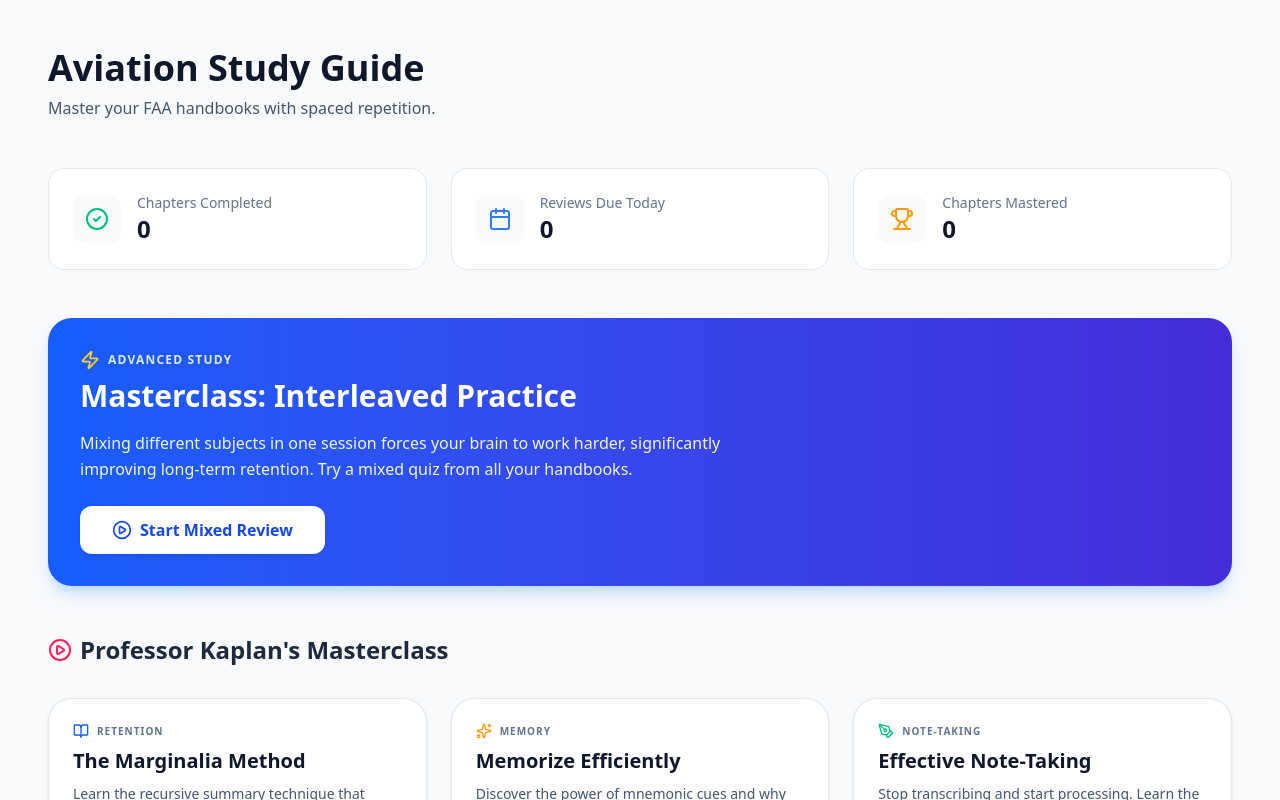
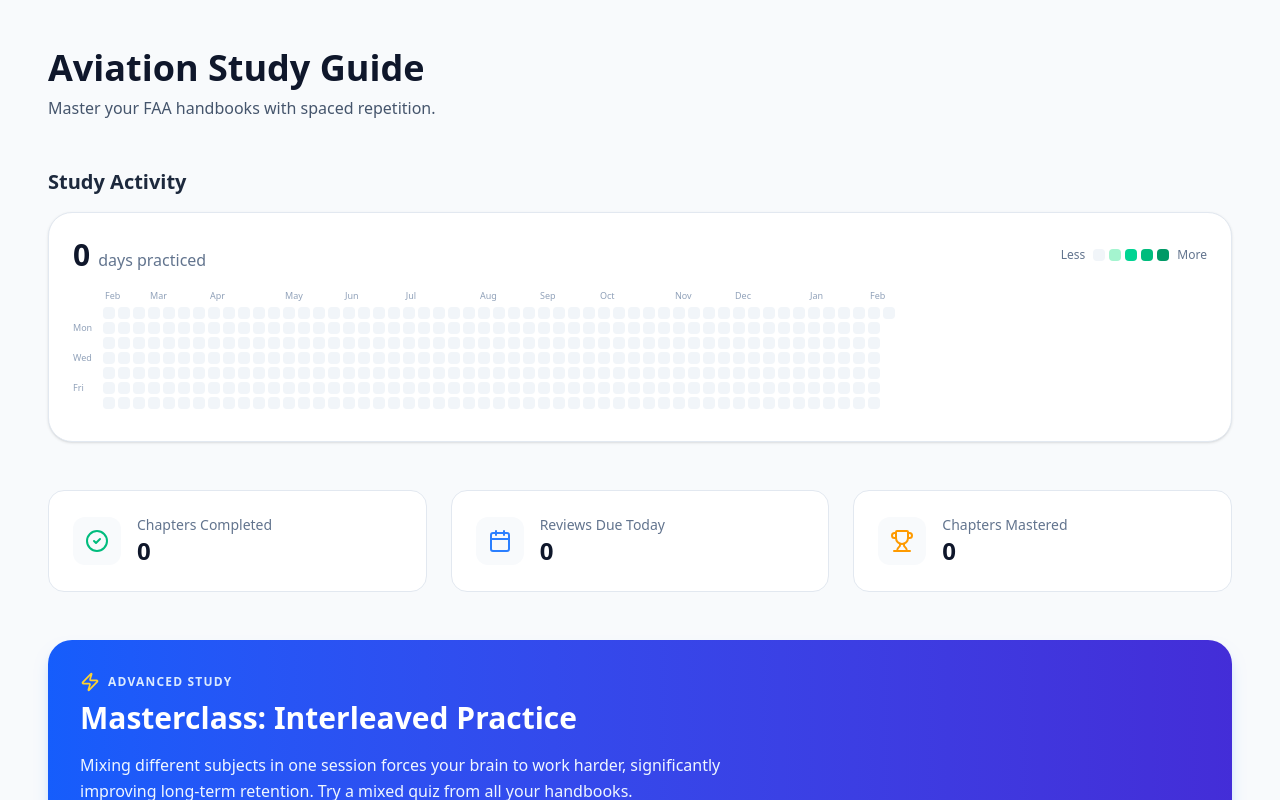
Before and after one commit to eastboundjoe/aviation-study-guide, a Next.js app: page / in a window 1280 px wide. Shown: the top 800 px of the page. Built offline with nearby package versions, Linux system fonts and the light colour scheme.

Commit message:
Add Study Activity Heatmap from Mental Math Pilot

```diff
--- a/src/app/page.tsx
+++ b/src/app/page.tsx
@@ -10,11 +10,15 @@ import Link from 'next/link';
 import { useRouter } from 'next/navigation';
 import studyTips from '@/data/study-tips.json';
 import checkpointsData from '@/data/checkpoints.json';
+import { HeatmapCalendar } from '@/components/HeatmapCalendar';
+import { getHeatmapData } from '@/utils/stats';
 
 export default function Dashboard() {
   const router = useRouter();
   const { progress } = useProgress();
   const [selectedBook, setSelectedBook] = useState<Book | null>(null);
+
+  const heatmapData = getHeatmapData(progress.studyHistory);
 
   const startMixedReview = () => {
     const randomIdx = Math.floor(Math.random() * checkpointsData.length);
@@ -37,6 +41,12 @@ export default function Dashboard() {
         <h1 className="text-4xl font-bold text-slate-900 mb-2">Aviation Study Guide</h1>
         <p className="text-slate-600">Master your FAA handbooks with spaced repetition.</p>
       </header>
+
+      {/* Study Activity Heatmap */}
+      <div className="mb-12">
+        <h2 className="text-xl font-semibold text-slate-800 mb-4">Study Activity</h2>
+        <HeatmapCalendar data={heatmapData} />
+      </div>
 
       {/* Stats Overview */}
       <div className="grid grid-cols-1 md:grid-cols-3 gap-6 mb-12">
--- /dev/null
+++ b/src/components/HeatmapCalendar.tsx
@@ -0,0 +1,150 @@
+'use client';
+
+import { useState } from 'react';
+
+export interface CalendarDay {
+  date: string;
+  count: number;
+}
+
+interface HeatmapCalendarProps {
+  data: CalendarDay[];
+}
+
+export function HeatmapCalendar({ data }: HeatmapCalendarProps) {
+  const [hoveredDay, setHoveredDay] = useState<CalendarDay | null>(null);
+  const [tooltipPosition, setTooltipPosition] = useState({ x: 0, y: 0 });
+
+  const totalDaysPracticed = data.filter(d => d.count > 0).length;
+
+  // Get color based on chapters completed
+  const getColor = (count: number) => {
+    if (count === 0) return 'bg-slate-100';
+    if (count === 1) return 'bg-emerald-200';
+    if (count === 2) return 'bg-emerald-400';
+    if (count === 3) return 'bg-emerald-500';
+    return 'bg-emerald-600';
+  };
+
+  // Group data into weeks (7 days each)
+  const weeks: CalendarDay[][] = [];
+  for (let i = 0; i < data.length; i += 7) {
+    weeks.push(data.slice(i, i + 7));
+  }
+
+  // Get month labels
+  const getMonthLabels = () => {
+    const labels: { month: string; weekIndex: number }[] = [];
+    let lastMonth = '';
+
+    data.forEach((day, index) => {
+      const date = new Date(day.date);
+      const month = date.toLocaleString('default', { month: 'short' });
+      const weekIndex = Math.floor(index / 7);
+
+      if (month !== lastMonth) {
+        labels.push({ month, weekIndex });
+        lastMonth = month;
+      }
+    });
+
+    return labels;
+  };
+
+  const monthLabels = getMonthLabels();
+
+  const handleMouseEnter = (day: CalendarDay, event: React.MouseEvent) => {
+    setHoveredDay(day);
+    const rect = event.currentTarget.getBoundingClientRect();
+    setTooltipPosition({
+      x: rect.left + rect.width / 2,
+      y: rect.top - 10,
+    });
+  };
+
+  const formatDate = (dateStr: string) => {
+    const date = new Date(dateStr);
+    return date.toLocaleDateString('en-US', {
+      weekday: 'short',
+      month: 'short',
+      day: 'numeric',
+      year: 'numeric',
+    });
+  };
+
+  return (
+    <div className="relative bg-white p-6 rounded-3xl border border-slate-200 shadow-sm">
+      <div className="flex items-center justify-between mb-4">
+        <div>
+          <span className="text-3xl font-bold text-slate-900">{totalDaysPracticed}</span>
+          <span className="text-slate-500 ml-2">days practiced</span>
+        </div>
+        <div className="flex items-center gap-2 text-xs text-slate-500">
+          <span>Less</span>
+          <div className="flex gap-1">
+            <div className="w-3 h-3 rounded-sm bg-slate-100" />
+            <div className="w-3 h-3 rounded-sm bg-emerald-200" />
+            <div className="w-3 h-3 rounded-sm bg-emerald-400" />
+            <div className="w-3 h-3 rounded-sm bg-emerald-500" />
+            <div className="w-3 h-3 rounded-sm bg-emerald-600" />
+          </div>
+          <span>More</span>
+        </div>
+      </div>
+
+      <div className="overflow-x-auto pb-2">
+        <div className="flex gap-[3px] ml-8 mb-1 text-[9px] text-slate-400" style={{ minWidth: 'max-content' }}>
+          {weeks.map((week, weekIndex) => {
+            const label = monthLabels.find(l => l.weekIndex === weekIndex);
+            return (
+              <div key={weekIndex} className="w-[12px] text-center">
+                {label ? label.month : ''}
+              </div>
+            );
+          })}
+        </div>
+
+        <div className="flex gap-[3px]" style={{ minWidth: 'max-content' }}>
+          <div className="flex flex-col gap-[3px] text-[9px] text-slate-400 mr-2">
+            <div className="h-[12px]"></div>
+            <div className="h-[12px] flex items-center">Mon</div>
+            <div className="h-[12px]"></div>
+            <div className="h-[12px] flex items-center">Wed</div>
+            <div className="h-[12px]"></div>
+            <div className="h-[12px] flex items-center">Fri</div>
+            <div className="h-[12px]"></div>
+          </div>
+
+          {weeks.map((week, weekIndex) => (
+            <div key={weekIndex} className="flex flex-col gap-[3px]">
+              {week.map((day) => (
+                <div
+                  key={day.date}
+                  className={`w-[12px] h-[12px] rounded-sm cursor-pointer transition-all hover:ring-2 hover:ring-emerald-400 ${getColor(day.count)}`}
+                  onMouseEnter={(e) => handleMouseEnter(day, e)}
+                  onMouseLeave={() => setHoveredDay(null)}
+                />
+              ))}
+            </div>
+          ))}
+        </div>
+      </div>
+
+      {hoveredDay && (
+        <div
+          className="fixed z-50 px-3 py-2 text-sm bg-slate-900 text-white rounded-lg shadow-lg pointer-events-none transform -translate-x-1/2 -translate-y-full"
+          style={{
+            left: tooltipPosition.x,
+            top: tooltipPosition.y,
+          }}
+        >
+          <div className="font-medium">{formatDate(hoveredDay.date)}</div>
+          <div className={hoveredDay.count > 0 ? "text-emerald-400" : "text-slate-400"}>
+            {hoveredDay.count} {hoveredDay.count === 1 ? 'checkpoint' : 'checkpoints'} completed
+          </div>
+          <div className="absolute left-1/2 -translate-x-1/2 top-full w-0 h-0 border-l-[6px] border-r-[6px] border-t-[6px] border-l-transparent border-r-transparent border-t-slate-900" />
+        </div>
+      )}
+    </div>
+  );
+}
--- a/src/hooks/useProgress.ts
+++ b/src/hooks/useProgress.ts
@@ -9,13 +9,19 @@ export function useProgress() {
     reviewDates: {},
     reviewLevels: {},
     quizScores: {},
+    studyHistory: [],
   });
 
   useEffect(() => {
     const saved = localStorage.getItem('aviation-study-progress');
     if (saved) {
       try {
-        setProgress(JSON.parse(saved));
+        const parsed = JSON.parse(saved);
+        // Ensure studyHistory exists for older saves
+        if (!parsed.studyHistory) {
+          parsed.studyHistory = [];
+        }
+        setProgress(parsed);
       } catch (e) {
         console.error('Failed to load progress', e);
       }
@@ -38,11 +44,19 @@ export function useProgress() {
       const nextDate = new Date();
       nextDate.setDate(nextDate.getDate() + intervals[newLevel]);
 
+      const session = {
+        date: new Date().toISOString(),
+        bookTitle,
+        chapterId,
+        success
+      };
+
       const newProgress = {
         ...prev,
         completedChapters: { ...prev.completedChapters, [key]: true },
         reviewLevels: { ...prev.reviewLevels, [key]: newLevel },
-        reviewDates: { ...prev.reviewDates, [key]: nextDate.toISOString() }
+        reviewDates: { ...prev.reviewDates, [key]: nextDate.toISOString() },
+        studyHistory: [...(prev.studyHistory || []), session]
       };
 
       saveProgress(newProgress);
--- a/src/types/index.ts
+++ b/src/types/index.ts
@@ -28,9 +28,17 @@ export interface Quiz {
   questions: Question[];
 }
 
+export interface StudySession {
+  date: string; // ISO date
+  bookTitle: string;
+  chapterId: number;
+  success: boolean;
+}
+
 export interface UserProgress {
   completedChapters: Record<string, boolean>; // key: "BookTitle-ChapterId"
   reviewDates: Record<string, string>; // key: "BookTitle-ChapterId", value: nextReview ISO
   reviewLevels: Record<string, number>;
   quizScores: Record<string, number>;
+  studyHistory: StudySession[];
 }
--- /dev/null
+++ b/src/utils/stats.ts
@@ -0,0 +1,27 @@
+import { StudySession } from '@/types';
+import { CalendarDay } from '@/components/HeatmapCalendar';
+
+export function getHeatmapData(history: StudySession[] = [], daysBack: number = 365): CalendarDay[] {
+  const dailyHistory: Record<string, number> = {};
+
+  history.forEach(session => {
+    const dateKey = new Date(session.date).toISOString().split('T')[0];
+    dailyHistory[dateKey] = (dailyHistory[dateKey] || 0) + 1;
+  });
+
+  const calendar: CalendarDay[] = [];
+  const today = new Date();
+
+  for (let i = 0; i < daysBack; i++) {
+    const date = new Date(today);
+    date.setDate(date.getDate() - i);
+    const dateKey = date.toISOString().split('T')[0];
+
+    calendar.push({
+      date: dateKey,
+      count: dailyHistory[dateKey] || 0,
+    });
+  }
+
+  return calendar.reverse();
+}
```
